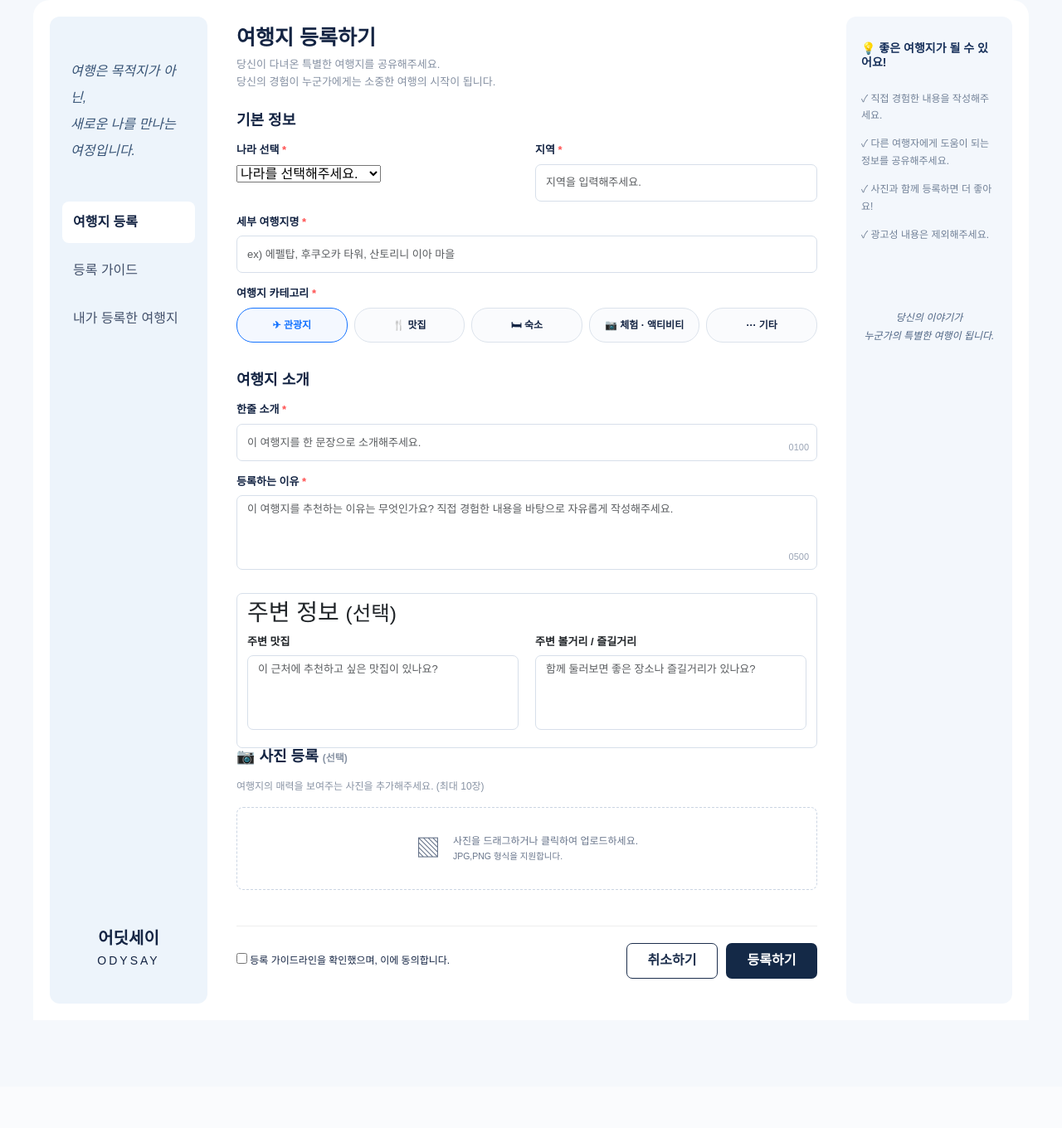
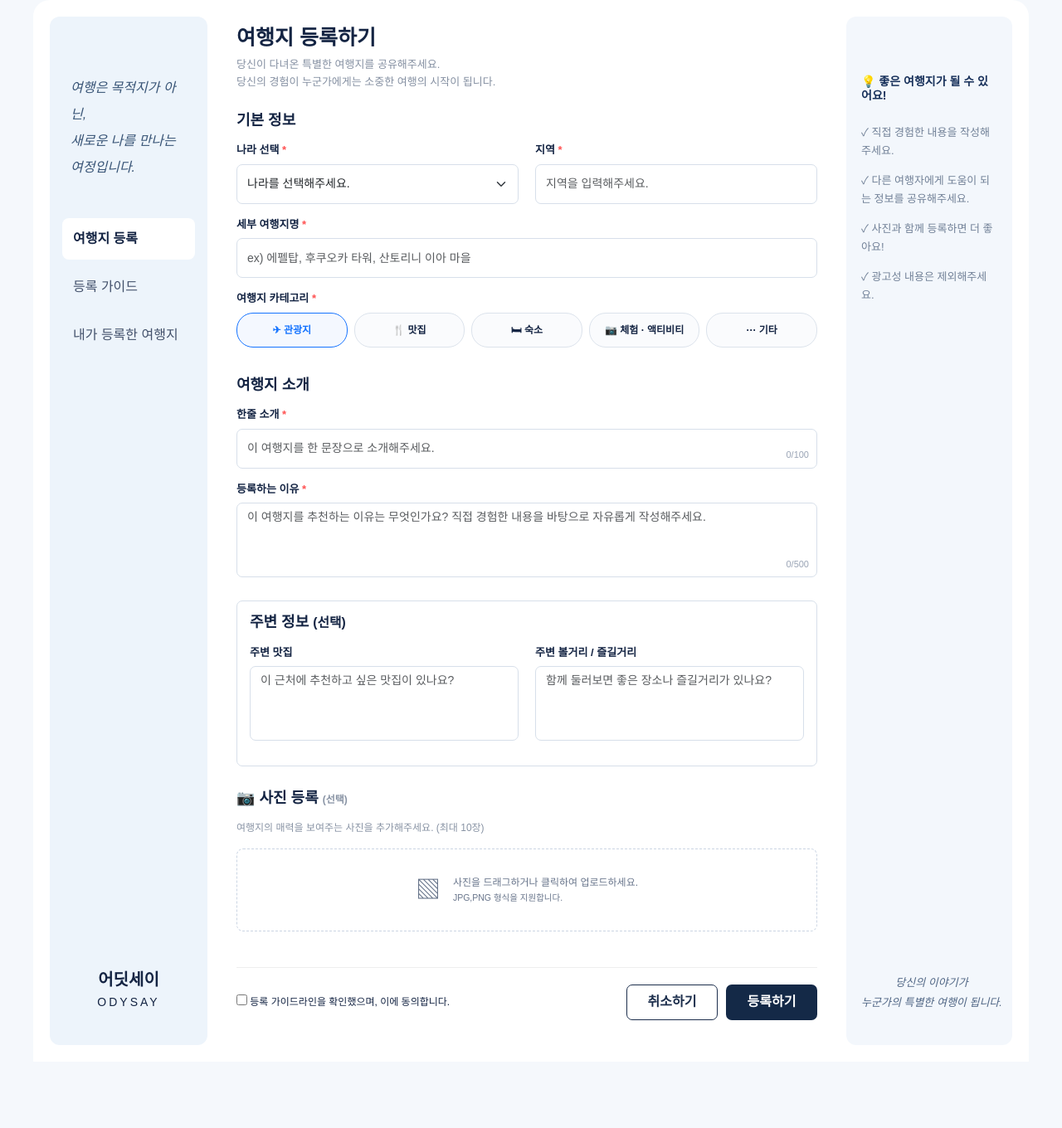
Before and after one commit to JhonOh/MBC_team_project1, a Flask app: page /upload in a window 1280 px wide. Shown: the whole page at 83% size. Before the commit the page ends 1210 px from the top, so only its background shows below. Run offline with Flask 3, Linux system fonts and the light colour scheme.

Commit message:
260922:2번째

```diff
--- a/odysay/static/css/upload.css
+++ b/odysay/static/css/upload.css
@@ -77,7 +77,7 @@ body {
 
     border-radius: 12px;
 
-    min-height: 900px;
+    min-height: 100%;
 
     padding: 30px 15px;
 
@@ -85,7 +85,7 @@ body {
 }
 
 .side-message {
-    margin: 20px 10px 45px;
+    margin: 40px 10px 45px;
 
     line-height: 2;
 
@@ -181,6 +181,20 @@ body {
     color: #8994a5;
 }
 
+/*주변 정보*/
+.nearby-section {
+    border: 1px solid #d7dfea;
+    border-radius: 7px;
+    padding: 15px;
+    margin-bottom: 28px;
+}
+
+.nearby-section h3 {
+    font-size: 18px;
+    font-weight: 700;
+    margin-bottom: 15px;
+}
+
 .two-column {
     display: grid;
 
@@ -211,13 +225,13 @@ body {
 
 .form-control,
 .form-select {
-    min-height: 45px;
+    min-height: 48px;
 
     border: 1px solid #d7dfea;
 
     border-radius: 7px;
 
-    font-size: 13px;
+    font-size: 14px;
 }
 
 .form-control:focus,
@@ -269,6 +283,33 @@ textarea.form-control {
     border-color: #1473ff;
 
     background: #f4f8ff;
+}
+
+/* 기타 카테고리 입력칸 */
+#etc-input-box {
+    gird-column: 4 / 6;
+    width: 100%;
+    margin-top: 3px;
+}
+
+#etc-category {
+    width: 100%;
+    height: 42px;
+    padding: 0 12px;
+    border: 1px solid #d7dfea;
+    border-radius: 7px;
+    font-size: 12px;
+    color: #142443;
+    outline: none;
+}
+
+#etc-category::placeholder {
+    color : #9aa4b5;
+}
+
+#etc-category:focus {
+    border-color: #2878ff;
+    box-shadow: 0 0 0 2px rgba(40, 120, 255, 0.1);
 }
 
 
@@ -425,12 +466,15 @@ textarea.form-control {
 
     padding: 30px 18px;
 
-    font-size: 12px;
+    font-size: 13px;
 
     color: #718097;
+    position: relative;
 }
 
 .right-info h4 {
+    margin-top: 40px;
+
     font-size: 14px;
 
     color: #17305a;
@@ -447,7 +491,8 @@ textarea.form-control {
 }
 
 .right-message {
-    margin-top: 80px;
+    position: absolute;
+    bottom: 40px;
 
     text-align: center;
 
--- a/odysay/countries.py
+++ b/odysay/static/js/countries.js
@@ -1,4 +1,4 @@
-countries = [
+const countries = [
     '가나',
     '가봉',
     '가이아나',
--- a/odysay/static/js/upload.js
+++ b/odysay/static/js/upload.js
@@ -1,8 +1,31 @@
 document.addEventListener("DOMContentLoaded", function () {
 
-    // =========================
+    // 국가 선택
+    const countrySelect = document.querySelector('#country');
+
+    countries.forEach(function(country) {
+        const option = document.createElement('option');
+
+        option.value = country;
+        option.textContent = country;
+
+        countrySelect.appendChild(option);
+    });
+
+
+    // 기타 카테고리
+    const etcCheckbox = document.querySelector('#etc');
+    const etcInputBox = document.querySelector('#etc-input-box');
+
+    etcCheckbox.addEventListener('change', function() {
+        if (this.checked) {
+            etcInputBox.style.display = 'block';
+        } else {
+            etcInputBox.style.display = 'none';
+        }
+    });
+
     // 글자 수
-    // =========================
 
     const intro = document.getElementById("intro");
     const introCount = document.getElementById("introCount");
@@ -20,11 +43,7 @@ document.addEventListener("DOMContentLoaded", function () {
         reasonCount.textContent = reason.value.length;
     });
 
-
-
-    // =========================
     // 사진
-    // =========================
 
     const photos = document.getElementById("photos");
 
@@ -103,11 +122,7 @@ document.addEventListener("DOMContentLoaded", function () {
 
     });
 
-
-
-    // =========================
     // 등록 버튼
-    // =========================
 
     const travelForm =
         document.getElementById("travelForm");
--- a/odysay/templates/upload.html
+++ b/odysay/templates/upload.html
@@ -76,19 +76,10 @@
                         나라 선택 <span>*</span>
                     </label>
 
-                    <select name="country" id="country" class="form=select" required>
-
+                    <select name="country" id="country" class="form-select">
                         <option value="">
                             나라를 선택해주세요.
                         </option>
-                        {% for country in countries %}
-
-                            <option value="{{ country }}">
-                                {{ country }}
-                            </option>
-
-                        {% endfor %}
-
                     </select>
                 </div>
 
@@ -147,7 +138,9 @@
                             📷 체험 · 액티비티
                         </label>
 
-                        <label class="category-button" for="etc">
+                        <input type="checkbox" class="btn-check" name="category" id="etc" value="기타">
+
+                        <label class="category-button" for="etc" >
                             ··· 기타
                         </label>
 
@@ -173,7 +166,7 @@
                     <input type="text" id="intro" name="intro" class="form-control" maxlength="100" placeholder="이 여행지를 한 문장으로 소개해주세요.">
 
                     <div class="counter">
-                        <span id="introCount">0</span>100
+                        <span id="introCount">0</span>/100
                     </div>
 
                 </div>
@@ -187,7 +180,7 @@
                               placeholder="이 여행지를 추천하는 이유는 무엇인가요? 직접 경험한 내용을 바탕으로 자유롭게 작성해주세요."></textarea>
 
                     <div class="counter">
-                        <span id="reasonCount">0</span>500
+                        <span id="reasonCount">0</span>/500
                     </div>
 
                 </div>
@@ -196,7 +189,7 @@
 
             <!-- 주변 정보 -->
 
-            <section class="form-control">
+            <section class="nearby-section">
                 <h3> 주변 정보 <small>(선택)</small></h3>
 
                 <div class="two-column">
@@ -299,13 +292,11 @@
 
 </main>
 
-<script
-        src="https://cdn.jsdelivr.net/npm/bootstrap@5.3.8/dist/js/bootstrap.bundle.min.js">
-</script>
+<script src="https://cdn.jsdelivr.net/npm/bootstrap@5.3.8/dist/js/bootstrap.bundle.min.js"></script>
 
-<script
-        src="{{ url_for('static', filename='js/upload.js') }}">
-</script>
+<script src="{{ url_for('static', filename='js/countries.js') }}"></script>
+
+<script src="{{ url_for('static', filename='js/upload.js') }}"></script>
 
 </body>
 
--- a/odysay/views/place_views.py
+++ b/odysay/views/place_views.py
@@ -1,12 +1,8 @@
 from flask import Blueprint, render_template
-from odysay.countries import countries
 
 bp = Blueprint('place', __name__)
 
 
 @bp.route('/upload')
 def upload():
-    return render_template(
-        'upload.html',
-        countries=countries
-    )
+    return render_template('upload.html')
```
